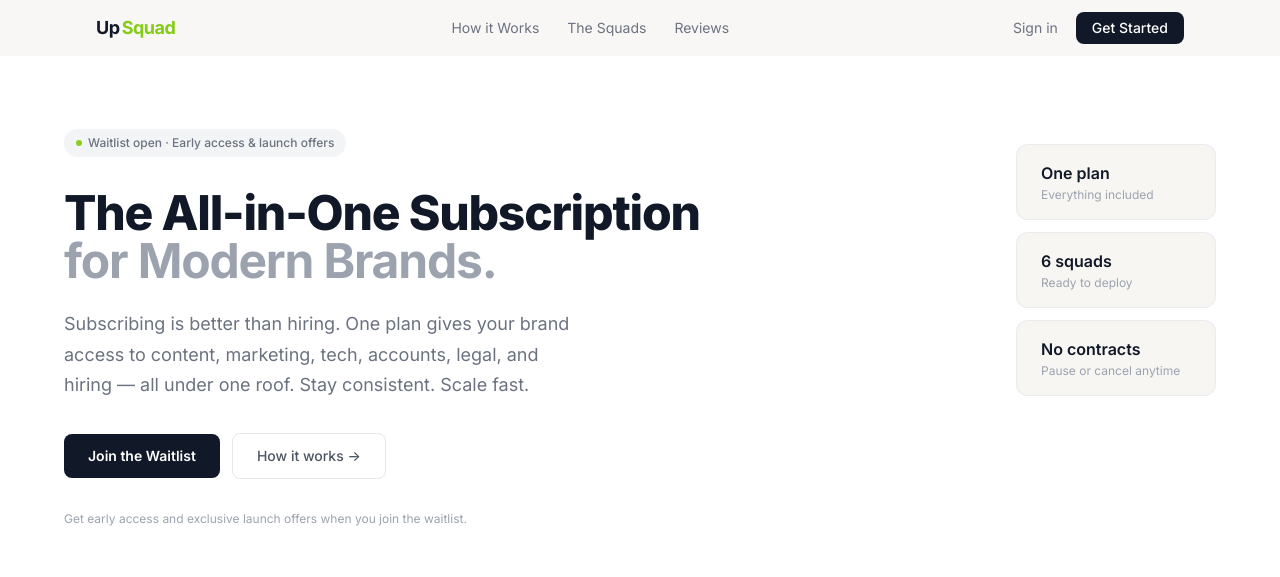
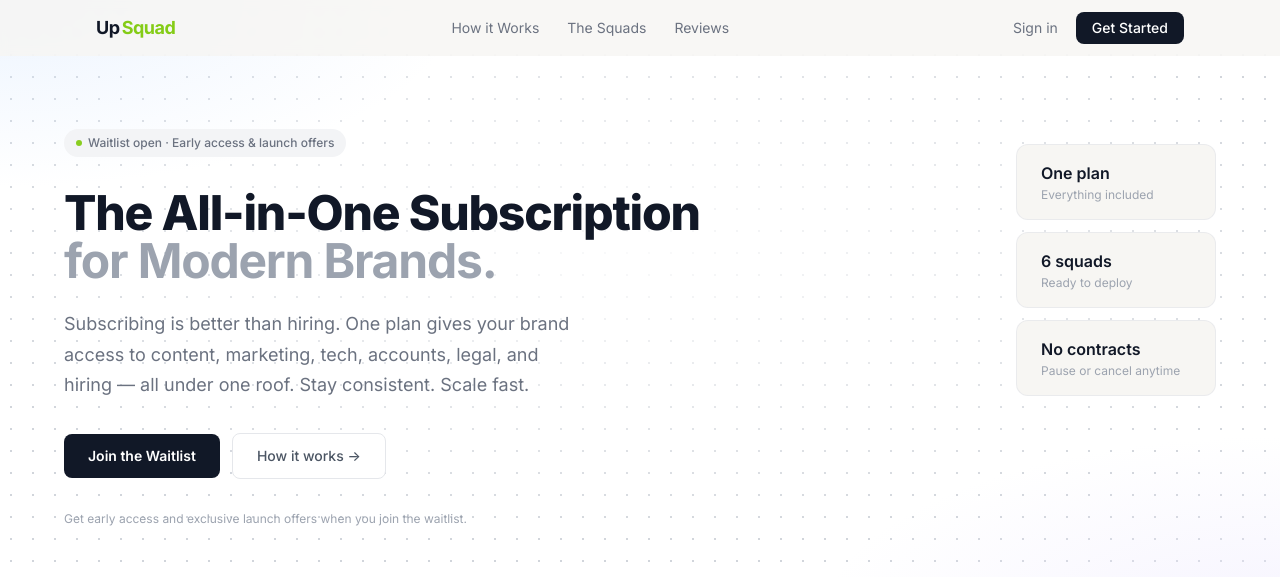
Before and after one commit to Jeff-Upsquad/upsquad, a React (Vite) app in the folder client/: page / in a window 1280 px wide. Shown: the top 577 px of the page. Built offline with nearby package versions, Linux system fonts and the light colour scheme.

Commit message:
Add dot pattern background with gradient corners to hero

```diff
--- a/client/src/components/Hero.jsx
+++ b/client/src/components/Hero.jsx
@@ -6,7 +6,7 @@ const stats = [
 
 export default function Hero() {
   return (
-    <section className="pt-32 pb-24 px-5 sm:px-8 bg-white border-b border-gray-100">
+    <section className="relative pt-32 pb-24 px-5 sm:px-8 bg-dot-pattern border-b border-gray-100 overflow-hidden">
       <div className="max-w-6xl mx-auto">
         <div className="grid lg:grid-cols-[1fr_auto] gap-12 items-start">
 
--- a/client/src/index.css
+++ b/client/src/index.css
@@ -18,4 +18,27 @@ body {
   .text-balance {
     text-wrap: balance;
   }
+
+  .bg-dot-pattern {
+    background-color: #ffffff;
+    background-image: radial-gradient(#d1d5db 1px, transparent 1px);
+    background-size: 22px 22px;
+  }
+
+  .bg-dot-pattern::before {
+    content: '';
+    position: absolute;
+    inset: 0;
+    z-index: 0;
+    background:
+      radial-gradient(ellipse 60% 50% at 0% 0%, rgba(219,234,254,0.5) 0%, transparent 60%),
+      radial-gradient(ellipse 60% 50% at 100% 100%, rgba(237,233,254,0.5) 0%, transparent 60%),
+      radial-gradient(ellipse 70% 60% at 50% 40%, rgba(255,255,255,0.9) 0%, rgba(255,255,255,0) 80%);
+    pointer-events: none;
+  }
+
+  .bg-dot-pattern > * {
+    position: relative;
+    z-index: 1;
+  }
 }
```
